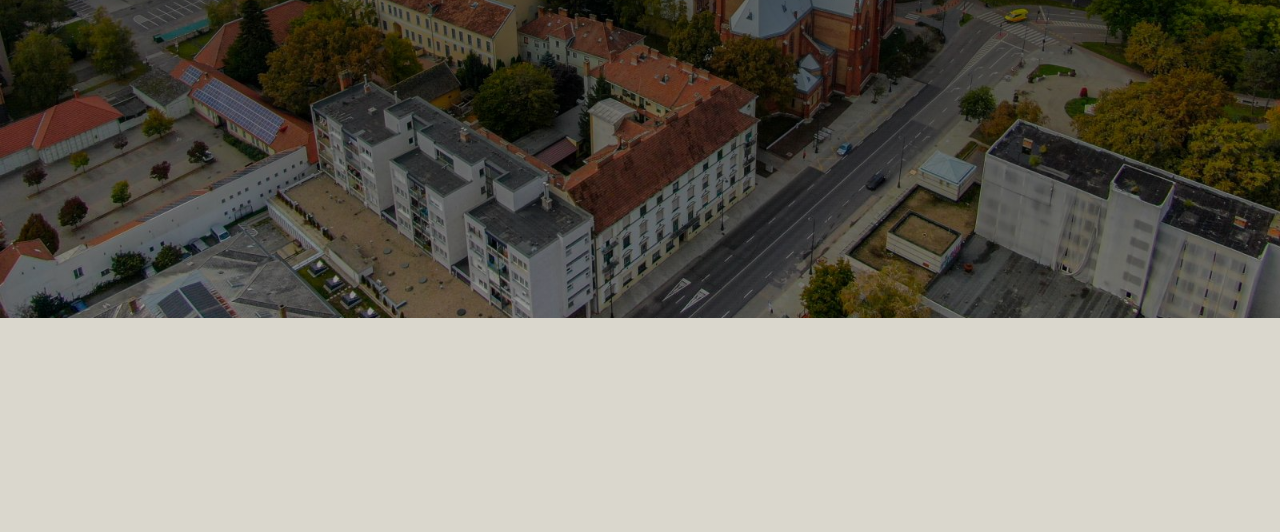
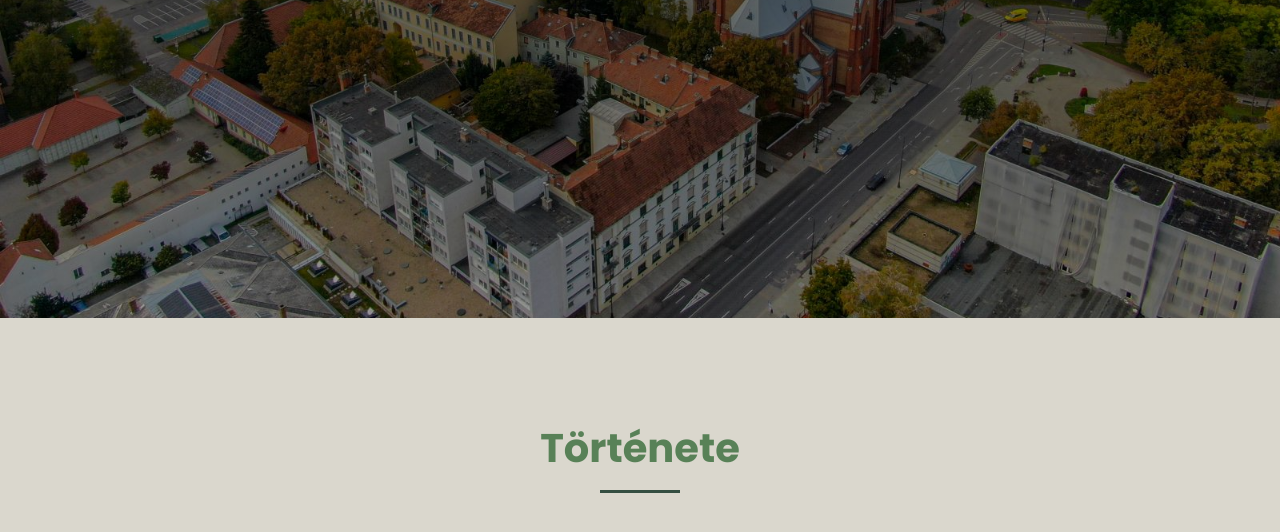
Before and after one commit to balintgergo00/bekescsaba, a plain HTML site: page tortenet.html in a window 1280 px wide. Shown: the part 482-1014 px from the top of the page. Before the commit the page ends 800 px from the top, so only its background shows below. Drawn offline with Linux system fonts and the light colour scheme.

Commit message:
Update tortenet.html

```diff
--- a/tortenet.html
+++ b/tortenet.html
@@ -28,7 +28,14 @@
         <h2>Egy város története, mely a közápkorig nyúlik vissza</h2>
     </section>
 
+    <section id="tortenet-oldal">
+        <div class="section-title">
+            <h2>Története</h2>
+        </div>
+        <div class="history-content">
 
+        </div>
+    </section>
 
 
 
```
